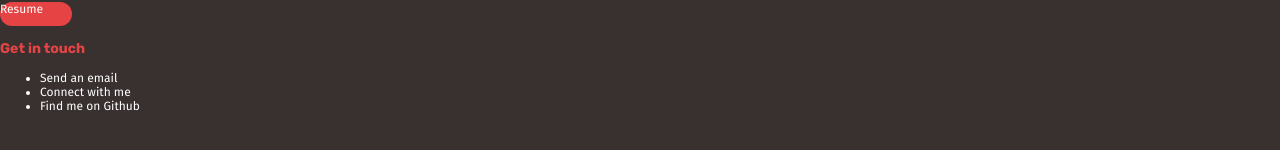
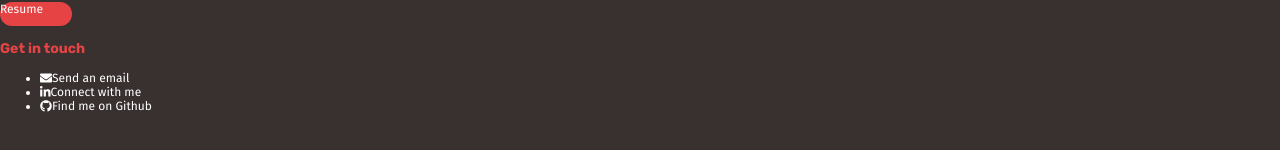
Before and after one commit to crisner/my-portfolio, a React (Create React App) app: page / in a window 1280 px wide. Shown: the part 178-328 px from the top of the page. Built offline with nearby package versions, Linux system fonts and the light colour scheme.

Commit message:
Import icons

```diff
--- a/src/components/Contact.js
+++ b/src/components/Contact.js
@@ -1,13 +1,14 @@
 import React from 'react';
+import { FontAwesomeIcon } from '@fortawesome/react-fontawesome'
 
 function Contact() {
     return (
         <div>
             <h3>Get in touch</h3>
             <ul>
-                <li>Send an email</li>
-                <li>Connect with me</li>
-                <li>Find me on Github</li>
+                <li><FontAwesomeIcon icon="envelope" />Send an email</li>
+                <li><FontAwesomeIcon icon={['fab', 'linkedin-in']} />Connect with me</li>
+                <li><FontAwesomeIcon icon={['fab', 'github']} />Find me on Github</li>
             </ul>
         </div>
     );
```
